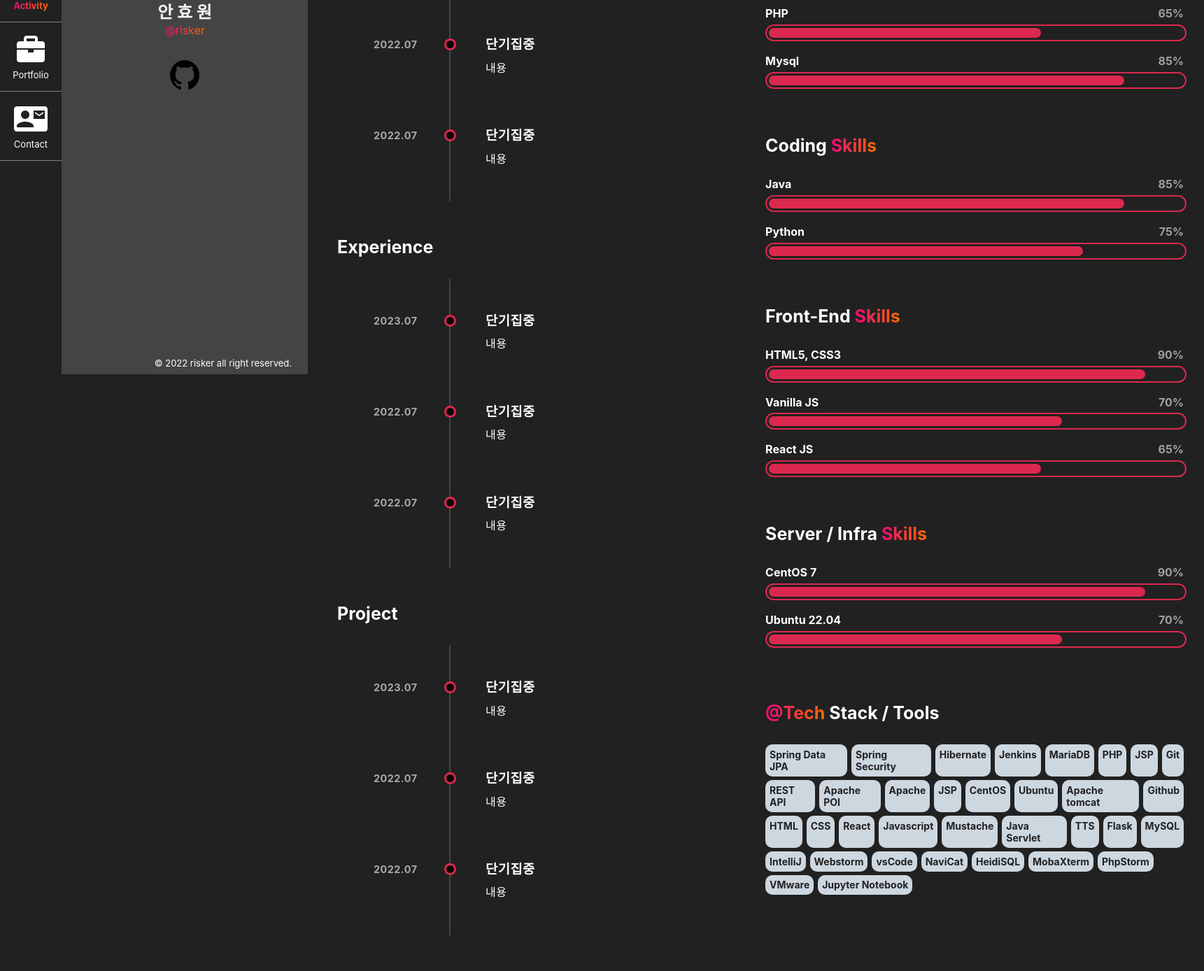
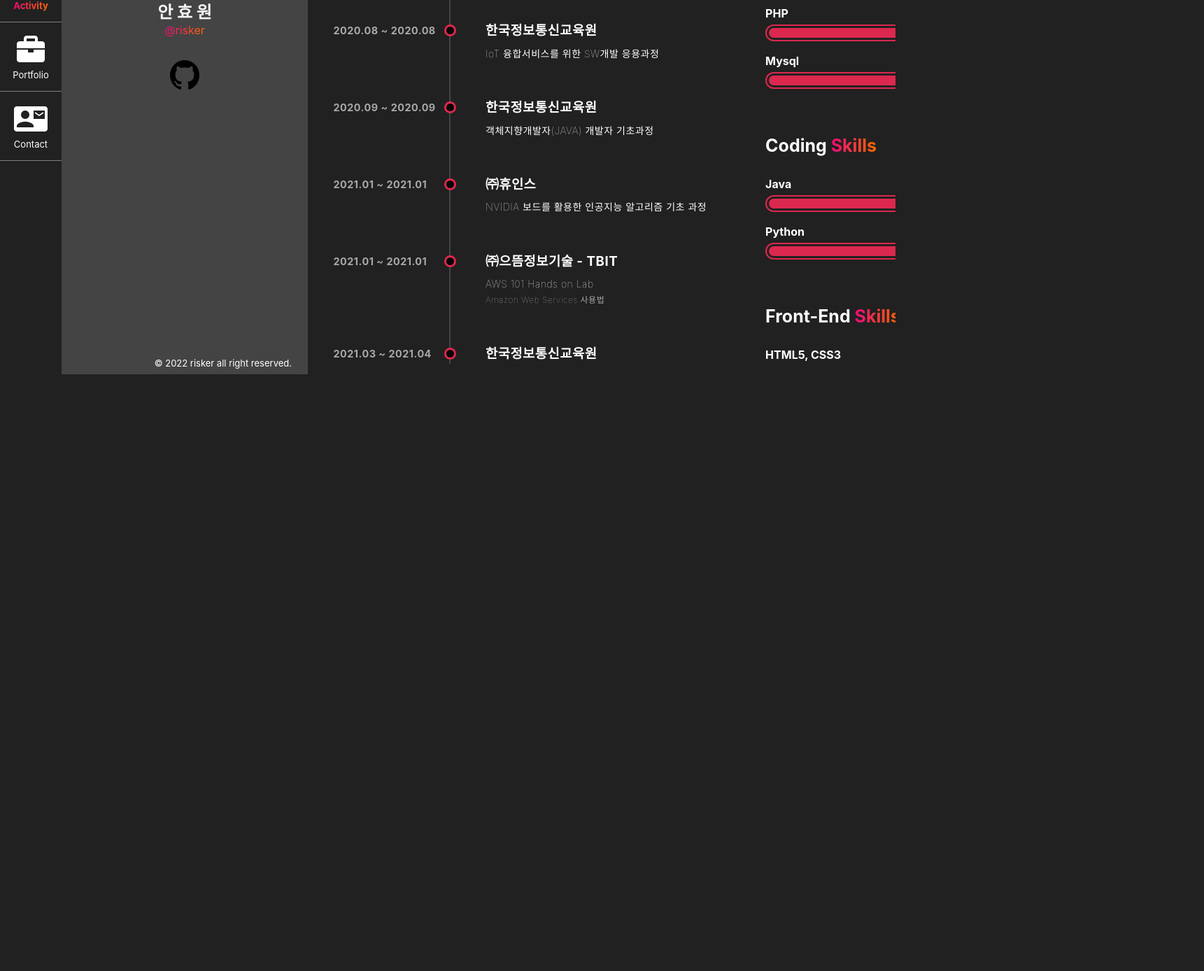
Before and after one commit to qnffnrl/portfolio, a React (Create React App) app: page /Activity in a window 1280 px wide. Shown: the part 265-1653 px from the top of the page at 70% size, 1721 px wide, since content can reach past the window. After the commit the page ends 800 px from the top, so only its background shows below. Built offline with nearby package versions, Linux system fonts and the light colour scheme.

Commit message:
add : Activity 페이지 타임라인 내용 추가

```diff
--- a/src/App.css
+++ b/src/App.css
@@ -31,6 +31,7 @@ body{
   padding: 3% 5% 0 5%;
   min-height: 85%;
   height: 95%;
+  overflow-x:hidden
 }
 
 /******************************** Until Default **********************************/
@@ -324,14 +325,14 @@ h3{
   font-weight: 100;
   max-width: 480px;
   left: 80px;
-  margin-bottom: 50px;
+  margin-bottom: 20px;
   margin-left: 80px;
 }
 .timeline .event {
-  padding-bottom: 25px;
-  margin-bottom: 50px;
+  margin-bottom: 55px;
   position: relative;
 }
+
 .timeline .event:last-of-type {
   padding-bottom: 0;
   margin-bottom: 0;
@@ -364,6 +365,15 @@ h3{
   top: 5px;
 }
 /********************* Timeline from https://codepen.io/darcyvoutt/pen/ogPrpK *******************************************************/
+
+.main-content{
+  font-size: 14px;
+}
+
+.sub-content{
+  font-size: 12px;
+  color: darkgrey;
+}
 
 .under-dotted-line{
   animation: dot 1.5s infinite;
@@ -500,6 +510,7 @@ h3{
 
 #last-title-before{
   min-width: 1219px;
+  margin-top: 75px;
 }
 
 #last-title{
--- a/src/component/Activity.js
+++ b/src/component/Activity.js
@@ -22,22 +22,37 @@ function Activity(props) {
                         <p className="sub-title">Education</p>
                         <ul className="timeline">
                             <Timeline data="2017.02 ~ 2023.02" title="광주대학교" content="융합소프트웨어학과 4.11 / 4.5"/>
-                            <Timeline data="2022.07" title="단기집중" content="내용"/>
-                            <Timeline data="2022.07" title="단기집중" content="내용"/>
+                            <Timeline data="2020.08 ~ 2020.08" title="한국정보통신교육원" content="IoT 융합서비스를 위한 SW개발 응용과정"/>
+                            <Timeline data="2020.09 ~ 2020.09" title="한국정보통신교육원" content="객체지향개발자(JAVA) 개발자 기초과정"/>
+                            <Timeline data="2021.01 ~ 2021.01" title="㈜휴인스" content="NVIDIA 보드를 활용한 인공지능 알고리즘 기초 과정"/>
+                            <Timeline data="2021.01 ~ 2021.01" title="㈜으뜸정보기술 - TBIT" content="AWS 101 Hands on Lab"
+                            content2={"Amazon Web Services 사용법"}/>
+                            <Timeline data="2021.03 ~ 2021.04" title="한국정보통신교육원" content="스마트그리드 기반 SW개발자 기본/실무역량 강화"/>
+                            <Timeline data="2021.08 ~ 2021.08" title="한국정보통신교육원" content="AIoT 융합서비스를 위한 웹개발자 양성 과정"/>
                         </ul>
 
                         <p className="sub-title">Experience</p>
                         <ul className="timeline">
-                            <Timeline data="2023.07" title="단기집중" content="내용"/>
-                            <Timeline data="2022.07" title="단기집중" content="내용"/>
-                            <Timeline data="2022.07" title="단기집중" content="내용"/>
+                            <Timeline data="2021.06 ~ 2021.07" title="현네트워크(주)" content="2021 여름학기 광주대 LINC+ 사업단 PBL현장실습"
+                            content2={"Java, Spring Framework를 활용한 웹 게시판 제작"}/>
+                            <Timeline data="2021.12 ~ 2022.02" title="(주)디유" content="2021 겨울학기 광주대 LINC+ 사업단 PBL현장실습"
+                            content2={"JSP를 활용한 Web Program 구현"}/>
+                            <Timeline data="2022.11 ~ 2022.12" title="(주)BA Energy" content="홈페이지 제작 용역"
+                            content2={"배터리 모니터링 페이지 제작"}/>
                         </ul>
 
                         <p className="sub-title">Project</p>
                         <ul className="timeline">
-                            <Timeline data="2023.07" title="단기집중" content="내용"/>
-                            <Timeline data="2022.07" title="단기집중" content="내용"/>
-                            <Timeline data="2022.07" title="단기집중" content="내용"/>
+                            <Timeline data="2020.09 ~ 2020.12" title="머신러닝을 활용한 위험인지 CCTV" content="광주대학교 LINC+ 사업단"
+                            content2={"LINC+ 지역산업 수요 맞춤형 인재양성 프로그램"}/>
+                            <Timeline data="2020.09 ~ 2021.01" title="머신러닝을 활용한 어린이 안전관리 시스템" content="광주대학교 창업교육혁신센터"
+                            content2={"2020 GU-창업동아리"}/>
+                            <Timeline data="2021.04 ~ 2021.11" title="딥러닝 기반 스마트 홈 전력예측 시스템" content="한이음"
+                            content2={"2021년 한이음 ICT멘토링 프로젝트"}/>
+                            <Timeline data="2021.07 ~ 2021.12" title="딥러닝 기반 스마트 콘센트" content="광주대학교 창업지원단"
+                            content2={"2021 프로젝트 창업동아리"}/>
+                            <Timeline data="2021.09 ~ 2021.11" title="인공지능 기반 스마트 콘센트" content="전남대학교"
+                            content2={"2021 광주ㆍ전남 공동혁신도시 OpenLAB 조성사업 창업동아리"}/>
                         </ul>
                     </div>
                     <div id="activity-content-right" className="d-flex flex-direction-column">
@@ -62,7 +77,7 @@ function Activity(props) {
                             <Gauge title="Ubuntu 22.04" percentage=" w-70"></Gauge>
                         </div>
 
-                        <div className="d-flex flex-direction-column">
+                        <div className="d-flex flex-direction-column mt-50px">
                             <p className="sub-title"><span className="gradient">@Tech</span> Stack / Tools</p>
                             <div className="d-flex tech-stack techs">
                                 <div className="stack">Spring Data JPA</div><div className="stack">Spring Security</div>
@@ -91,18 +106,17 @@ function Activity(props) {
                             </div>
                         </div>
 
-                    </div>
-                </div>
-
-                <div className="d-flex flex-direction-column">
                         <p id="last-title-before" className="sub-title"><span className="gradient">@Award</span> history</p>
-                    <div className="d-flex">
+                        <div className="d-flex justify-content-around">
                             <div className="scale">
                                 <img className="img-award" src="images/activity/award-1.jpg"/>
                             </div>
                             <div className="scale">
                                 <img className="img-award" src="images/activity/award-2.jpg"/>
                             </div>
+                        </div>
+                        <br/>
+                        <div className="d-flex justify-content-around">
                             <div className="scale">
                                 <img className="img-award" src="images/activity/award-3.jpg"/>
                             </div>
@@ -110,6 +124,11 @@ function Activity(props) {
                                 <img className="img-award" src="images/activity/award-4.jpg"/>
                             </div>
                         </div>
+                    </div>
+                </div>
+
+                <div className="d-flex flex-direction-column">
+
                     <p id="last-title" className="sub-title"><span className="gradient">@Certificate</span></p>
                     <div id="last-div" className="d-flex">
                         <div className="scale5"><img className="img-certi" src="images/activity/certi-1.jpg"/></div>
--- a/src/component/Timeline.js
+++ b/src/component/Timeline.js
@@ -6,9 +6,8 @@ function Timeline(props) {
     return (
         <li className="event" data-date={props.data}>
             <h3>{props.title}</h3>
-            <p>
-                {props.content}
-            </p>
+            <p className="main-content">{props.content}</p>
+            <p className="sub-content">{props.content2}</p>
         </li>
     );
 }
--- a/src/custom-tools.css
+++ b/src/custom-tools.css
@@ -158,3 +158,7 @@
 .border-white{
     border: 1px solid whitesmoke;
 }
+
+.mt-50px{
+    margin-top: 50px;
+}
```
Lines whose indentation alone changed are shown as unchanged.
